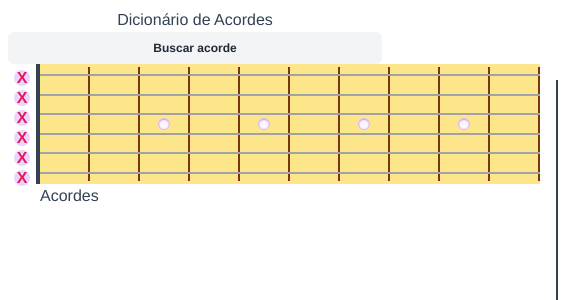
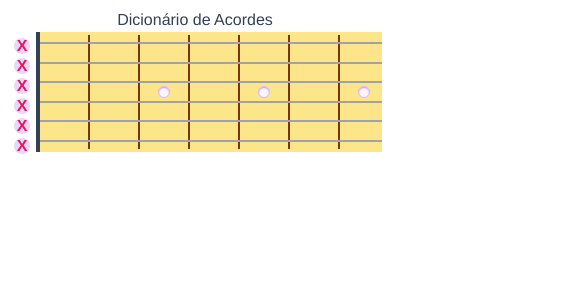
Before and after one commit to rondymesquita/chords-dict, a React (Vite) app: page / in a window 390 px wide. Shown: the top 300 px of the page, 585 px wide, since content can reach past the window. Built offline with nearby package versions, Linux system fonts and the light colour scheme.

Commit message:
feat: start mobile ui impl

```diff
--- a/src/App.tsx
+++ b/src/App.tsx
@@ -4,15 +4,24 @@ import {
   Container,
   Flex,
   Text,
-} from "@chakra-ui/react";
-import { theme } from "./theme/theme";
-import MainPage from "./view/pages/MainPage";
+} from '@chakra-ui/react';
+
+import { theme } from './theme/theme';
+import MainPage from './view/pages/MainPage';
 
 function App() {
   return (
     <>
-      <ChakraProvider theme={theme} resetCSS={true}>
-        <Container maxWidth={"container.lg"} p={2}>
+      <ChakraProvider
+        theme={theme}
+        resetCSS={true}
+      >
+        <Container
+          // debug
+          // border={'1px solid red'}
+          // centerContent
+          p={2}
+        >
           <MainPage />
         </Container>
       </ChakraProvider>
--- a/src/theme/theme.ts
+++ b/src/theme/theme.ts
@@ -6,10 +6,21 @@ import { fontFamily, globalStyles } from './global.styles';
 const defaultTheme = extendTheme();
 // console.log(defaultTheme);
 
+import { ComponentStyleConfig } from '@chakra-ui/react'
+
+const Flex: ComponentStyleConfig = {
+  baseStyle:
+  {
+    border: '1px solid red !important',
+    bg: 'red !important',
+    fontSize: '25px !important'
+  },
+  defaultProps: { border: '1px solid red' },
+
+}
+
 export const theme = extendTheme({
-  styles: {
-    global: globalStyles,
-  },
+  styles: { global: globalStyles, },
   colors: {
     primary: colors.purple,
     secondary: colors.amber,
@@ -20,17 +31,15 @@ export const theme = extendTheme({
     ...colors,
   },
   components: {
-    Heading: {
-      baseStyle: {
-        fontFamily,
-      },
-    },
+    Heading: { baseStyle: { fontFamily, }, },
+    Flex,
     Button: {
-      defaultProps: {
-        size: 'sm',
-      },
+      baseStyle: { borderRadius: 'lg' },
+      defaultProps: { size: 'sm', },
       sizes: {
-        sm: { h: '8', minW: '8', fontSize: 'xs', px: '8' },
+        sm: {
+          h: '8', minW: '8', fontSize: 'xs', px: '8'
+        },
       },
       variants: {
         primary: (props: any) => ({
@@ -48,9 +57,6 @@ export const theme = extendTheme({
           },
         }),
       },
-      baseStyle: {
-        borderRadius: 'md',
-      },
     },
   },
 });
--- a/src/view/atoms/Board.tsx
+++ b/src/view/atoms/Board.tsx
@@ -13,20 +13,19 @@ export default function Dot() {
       borderRadius={'2xl'}
       border={'1px solid var(--chakra-colors-primary-300)'}
       dropShadow={'2xl'}
-      sx={{
-        boxShadow: 'inset 0px 1px 2px -1px var(--chakra-colors-primary-700)'
-      }}></Square>
+      sx={{ boxShadow: 'inset 0px 1px 2px -1px var(--chakra-colors-primary-700)' }}></Square>
   )
 }
 
 
 export function Board({ frets=22 }: BoardProps) {
-  const dotsPosition: number[] = [3,5,7,9,12,15].map(n => n-1)
+  const dotsPosition: number[] = [
+    3,5,7,9,12,15
+  ].map(n => n-1)
   return (
     <Box
       height={'100%'}
       width={'fit-content'}
-      border={'0px'}
       bgColor={'secondary.200'}
     >
       <Flex
@@ -79,9 +78,7 @@ export function Board({ frets=22 }: BoardProps) {
                   borderBottom: 'none',
                   flex: 1.2,
                 }}
-                _first={{
-                  flex: 1.2,
-                }}
+                _first={{ flex: 1.2, }}
               ></Box>
             );
           })}
--- a/src/view/atoms/InteractiveBoard.tsx
+++ b/src/view/atoms/InteractiveBoard.tsx
@@ -1,4 +1,6 @@
-import { Box, Center, Flex, Square, Text } from '@chakra-ui/react';
+import {
+  Box, Center, Flex, Square, Text
+} from '@chakra-ui/react';
 
 import { Transposer } from '../../app/rules/transposer';
 import * as model from '../../model';
@@ -28,18 +30,21 @@ export function InteractiveBoard({
 
   return (
     <Box
+      // border={'1px solid blue'}
       height={'100%'}
-      width={'980px'}
+      width={'fit-content'}
       position={'absolute'}
       top={0}
       flexDirection={'column'}
     >
       <Box
         position={'relative'}
-        height={'100%'}>
+        height={'100%'}
+      >
         <Flex
           flexDirection={'row'}
-          height={'100%'}>
+          height={'100%'}
+        >
           {new Array(frets).fill(0).map((_, fret) => {
             return (
               <Flex
--- a/src/view/pages/MainPage.tsx
+++ b/src/view/pages/MainPage.tsx
@@ -1,14 +1,29 @@
-import { Center, Text } from '@chakra-ui/react';
+import {
+  Center, Container, Flex, Text
+} from '@chakra-ui/react';
 
 import { BoardWidget } from '../widgets/BoardWidget';
 
 export default function MainPage() {
   return (
-    <>
+    <Flex
+      direction={'column'}
+    >
       <Center>
-        <Text as={'h1'}>Dicionário de Acordes</Text>
+        <Text
+          as={'h1'}
+        >Dicionário de Acordes</Text>
       </Center>
-      <BoardWidget />
-    </>
+      {/* <Flex */}
+
+      <Flex
+        height={'150px'}
+        overflowX={'auto'}
+      >
+
+        <BoardWidget />
+      </Flex>
+
+    </Flex>
   );
 }
--- a/src/view/widgets/BoardWidget.tsx
+++ b/src/view/widgets/BoardWidget.tsx
@@ -4,7 +4,7 @@ import { useEffect } from 'react';
 import { ChordsData } from '../../app/data/chords';
 import { chromaticScale } from '../../app/data/chromatic-scale';
 import { ChordMatcher } from '../../app/rules/chord-matcher';
-import { useAddMarkerUseCase } from '../../app/usecases/use-add-marker';
+import { useAddMarkerUseCase } from '../../app/usecases/add-marker';
 import { useAddMatchUseCase } from '../../app/usecases/use-add-match';
 import { useSearchChords } from '../../app/usecases/use-search-chords';
 import { useIndexedList, useList } from '../../hooks/useList';
@@ -44,9 +44,12 @@ export function BoardWidget() {
 
   return (
     <Flex
-      direction={'column'}>
-      <Button
-        onClick={() => searchChord()}>Buscar acorde</Button>
+      direction={'column'}
+      // transform={'rotate(90deg) '}
+    >
+
+      {/* <Button
+        onClick={() => searchChord()}>Buscar acorde</Button> */}
       <Flex>
         <Nut
           height={'120px'}
@@ -61,26 +64,29 @@ export function BoardWidget() {
           borderLeft={'4px'}
         >
           <Board
-            frets={10}/>
+            frets={10}
+          />
           <InteractiveBoard
             frets={10}
             tunning={tunning}
             activeMarkers={markers}
             onMarkerClick={addMarkerNote}
           />
-          <Flex
-            direction={'column'}>
+          {/* <Flex
+            direction={'column'}
+          >
             <h2>Acordes</h2>
             <section>
 
               {matches.map((chord: model.Chord) => {
                 return (<p
-                  key={chord.id}>{chord.rootNote}{chord.name}</p>)
+                  key={chord.id}
+                >{chord.rootNote}{chord.name}</p>)
               })}
             </section>
-          </Flex>
+          </Flex> */}
         </Box>
-        <Flex
+        {/* <Flex
           m={4}
           border={'1px solid'}
           flexGrow={1}
@@ -90,7 +96,7 @@ export function BoardWidget() {
           flexDirection={'row'}>
           <Debug
             {...{ markers }}/>
-        </Flex>
+        </Flex> */}
       </Flex>
 
     </Flex>
```
Also changed, not shown: src/main.tsx (+6 -4 lines), .eslintrc.cjs, src/app/usecases/add-marker.tsx (renamed from src/app/usecases/use-add-marker.tsx).
